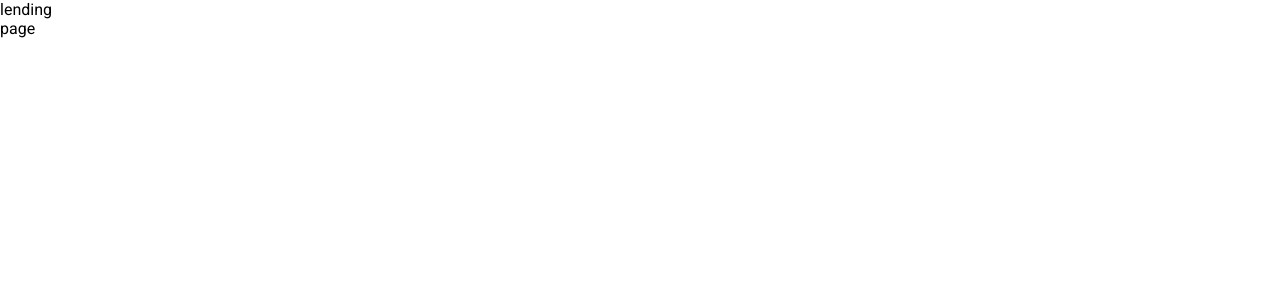
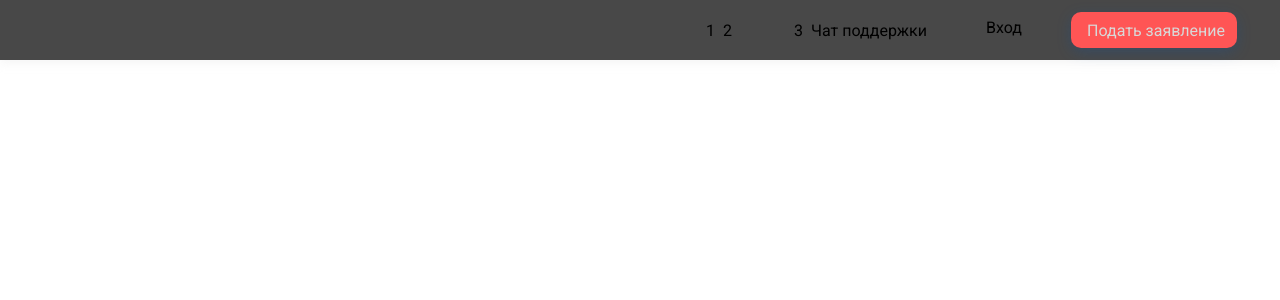
Before and after one commit to FrowningCat/psychology-tests, a React (Vite) app: page / in a window 1280 px wide. Shown: the top 300 px of the page. Built offline with nearby package versions, Linux system fonts and the light colour scheme.

Commit message:
add header in lending page

```diff
--- a/src/components/Lending/Lending.jsx
+++ b/src/components/Lending/Lending.jsx
@@ -1,10 +1,37 @@
 import './lending.css';
+import { Link } from 'react-router-dom';
 
 export default function lending() {
     return (
-        <div className="">
-            <div className="">lending</div>
-            <div className="">page</div>
+        <div className="landing">
+            <header className="landing__header">
+                <div className="landing__header__block">
+                    <div className="landing__header__imgFlag">
+                        <div>1</div>
+                        <div>2</div>
+                    </div>
+                    <div className="landing__header__tg">
+                        <div>3</div>
+                        <Link to={'https://t.me/Frowning_Cat'}>
+                            <text className="landing__header__text link">
+                                Чат поддержки
+                            </text>
+                        </Link>
+                    </div>
+                    <Link to={'/authorization'} className="landing__link_btn">
+                        <div className="landing__header__enterText">
+                            <text className="landing__header__text link">
+                                Вход
+                            </text>
+                        </div>
+                    </Link>
+                </div>
+                <Link to={'/authorization'} className="link_btn">
+                    <div className="landing__header__button">
+                        <text className="link">Подать заявление</text>
+                    </div>
+                </Link>
+            </header>
         </div>
     );
 }
--- a/src/components/Lending/lending.css
+++ b/src/components/Lending/lending.css
@@ -1 +1,56 @@
-/*# sourceMappingURL=lending.css.map */
+.link:hover {
+  cursor: pointer;
+}
+
+.landing__header {
+  height: 60px;
+  width: 100vw;
+  display: flex;
+  background-color: #484848;
+  filter: drop-shadow(0px 4px 4px rgba(219, 219, 219, 0.25));
+  font-size: 16px;
+  line-height: 19px;
+}
+.landing__header__block {
+  height: 24px;
+  width: 319px;
+  display: flex;
+  gap: 40px;
+  margin-top: 18px;
+  margin-left: 706px;
+}
+.landing__header__imgFlag {
+  width: 48px;
+  display: flex;
+  gap: 8px;
+  align-items: center;
+}
+.landing__header__tg {
+  width: 152px;
+  display: flex;
+  gap: 8px;
+  align-items: center;
+}
+.landing__header__button {
+  height: 36px;
+  width: 150px;
+  display: flex;
+  color: #d8d8d8;
+  background: #ff5555;
+  border-radius: 10px;
+  filter: drop-shadow(0px 4px 7px rgba(0, 82, 180, 0.24));
+  margin-top: 12px;
+  margin-left: 46px;
+  align-items: center;
+  font-size: 16px;
+  line-height: 17px;
+  gap: 10px;
+  padding-left: 16px;
+  transition: background-color 1s;
+}
+.landing__header__button:hover {
+  background-color: #676767;
+}
+.landing__header__text:hover {
+  color: #ff5555;
+}/*# sourceMappingURL=lending.css.map */
--- a/src/components/Lending/lending.scss
+++ b/src/components/Lending/lending.scss
@@ -0,0 +1,78 @@
+$fontSizeMain: 20px;
+$fontSizeheader: 16px;
+$fontSizeFooter: 16px;
+
+$lineHeightMain: 23px;
+$lineHeightheader: 19px;
+$lineHeightFooter: 17px;
+
+$backgroundColor: #141414;
+$mainTextColor: #676767;
+$textBlockColor: #181818;
+$headerColor: #484848;
+$additionalTextColor: #d8d8d8;
+$borderBoxColor: #a9a9a9;
+$borderBoxHoverColor: #ff5555;
+$textHoverColor: #ff5555;
+$buttonColor: #ff5555;
+$buttonHoverColor: #676767;
+$headerBackgroundColor: #fff;
+
+.link:hover {
+    cursor: pointer;
+}
+
+.landing {
+    &__header {
+        height: 60px;
+        width: 100vw;
+        display: flex;
+        background-color: $headerColor;
+        filter: drop-shadow(0px 4px 4px rgba(219, 219, 219, 25%));
+        font-size: $fontSizeheader;
+        line-height: $lineHeightheader;
+        &__block {
+            height: 24px;
+            width: 319px;
+            display: flex;
+            gap: 40px;
+            margin-top: 18px;
+            margin-left: 706px;
+        }
+        &__imgFlag {
+            width: 48px;
+            display: flex;
+            gap: 8px;
+            align-items: center;
+        }
+        &__tg {
+            width: 152px;
+            display: flex;
+            gap: 8px;
+            align-items: center;
+        }
+        &__button {
+            height: 36px;
+            width: 150px;
+            display: flex;
+            color: $additionalTextColor;
+            background: $buttonColor;
+            border-radius: 10px;
+            filter: drop-shadow(0px 4px 7px rgba(0, 82, 180, 24%));
+            margin-top: 12px;
+            margin-left: 46px;
+            align-items: center;
+            font-size: $fontSizeFooter;
+            line-height: $lineHeightFooter;
+            gap: 10px;
+            padding-left: 16px;
+            transition: background-color 1s;
+        }
+        &__button:hover {
+            background-color: $buttonHoverColor;
+        }
+        &__text:hover {
+            color: $textHoverColor;
+        }
+    }
+}
```
Also changed, not shown: 1 other file (tests, documents, lock files or other folders).
